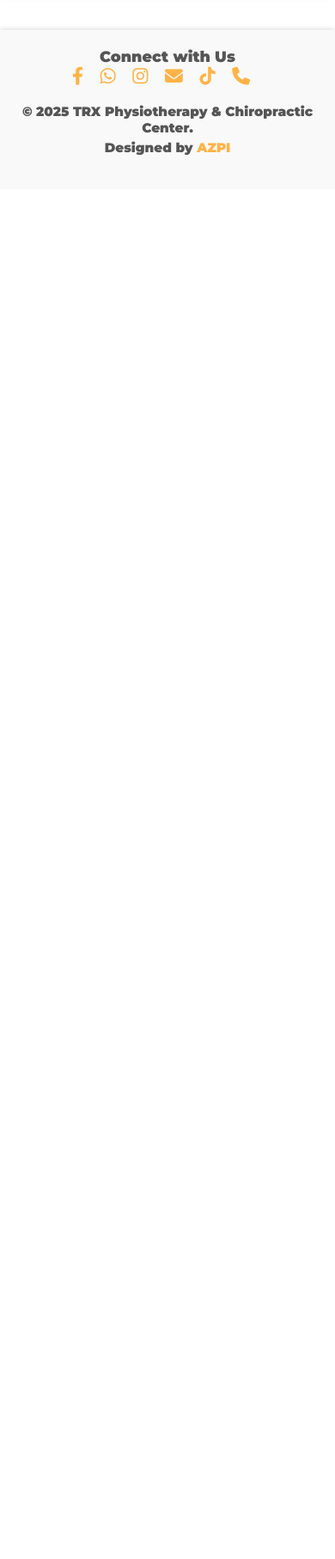
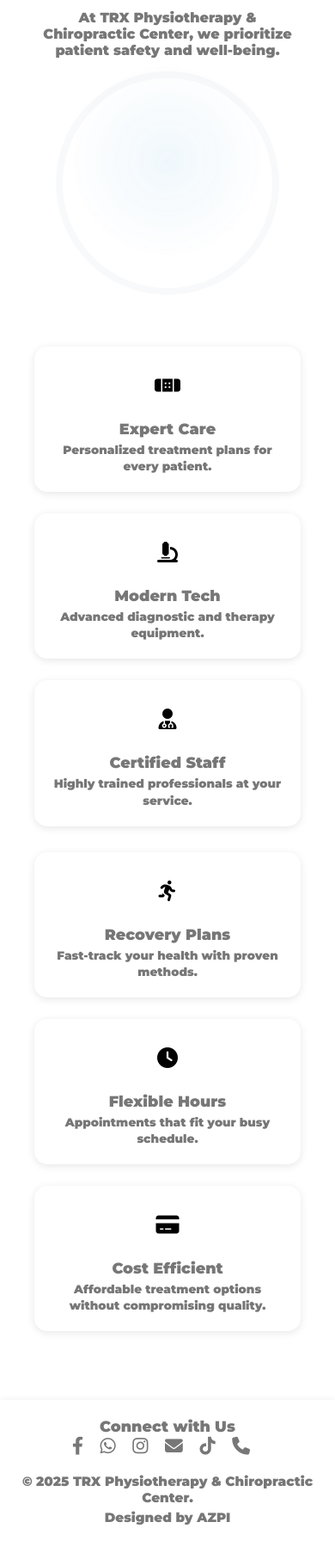
Before and after one commit to trxphysiotherapy/trx-website, a Django app: page / in a window 390 px wide. Shown: the part 1172-2985 px from the top of the page at 86% size. Before the commit the page ends 1353 px from the top, so only its background shows below. Run offline with Django 5.2, Linux system fonts and the light colour scheme; data that the repository does not hold is empty.

Commit message:
Update home page

```diff
--- a/website/admin.py
+++ b/website/admin.py
@@ -1,5 +1,6 @@
 from django.contrib import admin
-from .models import NavBarItem
+from .models import NavBarItem, Location
 
 
 admin.site.register(NavBarItem)
+admin.site.register(Location)
--- a/website/context_processors.py
+++ b/website/context_processors.py
@@ -1,11 +1,13 @@
-from .models import NavBarItem
+from .models import NavBarItem, Location
 
 def site_settings(request):
     try:
         return {
-            "site_settings": NavBarItem.objects.first()
+            "site_settings": NavBarItem.objects.first(),
+            "location": Location.objects.first()
         }
     except Exception:
         return {
-            "site_settings": None
+            "site_settings": None,
+            "location": None
         }
--- a/website/static/main/css/style.css
+++ b/website/static/main/css/style.css
@@ -1,14 +1,12 @@
-/* =========================================================
-   VARIABLES
-========================================================= */
 :root {
   --bg-color: #ffffff;
   --text-color: #000000;
   --sub-bg: #f9f9f9;
   --shadow-color: rgba(0, 0, 0, 0.1);
   --footer-bg: #f9f9f9;
-  --footer-text: #555;
+  --text: #777;
   --accent: #ffb347;
+  --font-family: 'Segoe UI', Tahoma, Geneva, Verdana, sans-serif;
 }
 
 body.dark-mode {
@@ -136,53 +126,247 @@ body {
   cursor: pointer;
 }
 
-/* =========================================================
-   CONTENT
-========================================================= */
 .wrapper {
-  width: 100%;
-  max-width: 1000px;
-  padding: 40px 20px;
-  text-align: center;
-  opacity: 0;
-  animation: fadeIn 1.2s forwards;
+  display: flex;
+  justify-content: space-between;
+  padding: 60px 20px;
+  max-width: 1200px;
+  margin: 10 auto;
 }
 
-.coming-soon {
-  font-size: clamp(2.5rem, 8vw, 5rem);
-  font-weight: 900;
-  letter-spacing: 0.2em;
-  text-transform: uppercase;
+.wrapper-left {
+  margin-top: 20px;
+  flex: 1;
 }
 
-.coming-soon span {
+.wrapper-left h3 {
+  font-size: 2.5rem;
+  color: var(--text);
+  line-height: 1.2;
+  margin-bottom: 20px;
+}
+
+.wrapper-left p {
+  font-size: 1rem;
+  color: var(--text);
+  line-height: 1.6;
+}
+
+.wrapper-right {
+  flex: 1;
+  display: flex;
+  justify-content: center;
+}
+
+.wrapper p {
+  text-align: justify;
+}
+
+.trx-span {
+  font-size: clamp(1.2rem, 4vw, 2.5rem);
+  font-weight: 900;
+  letter-spacing: 0.1em;
+  text-transform: uppercase;
+  display: inline-flex;
+  align-items: center;
+  vertical-align: baseline;
+  line-height: 1;
+}
+
+.trx-span span {
   background: linear-gradient(120deg, #ff4d8d, #ffb347, #4dd2ff);
-  background-size: 200%;
+  background-size: 200% auto;
   -webkit-background-clip: text;
   -webkit-text-fill-color: transparent;
   animation: gradientMove 4s linear infinite;
 }
 
-/* Social Icons */
-.icons {
+@keyframes gradientMove {
+  0% { background-position: 0% 50%; }
+  50% { background-position: 100% 50%; }
+  100% { background-position: 0% 50%; }
+}
+
+.gif-section {
+  max-width: 100%;
+  height: auto;
+  border-radius: 12px;
+  box-shadow: 0 10px 30px rgba(0, 0, 0, 0.1);
+}
+
+@media (max-width: 768px) {
+  .wrapper {
+    flex-direction: column;
+    text-align: center;
+  }
+
+  .wrapper-left h3 {
+    font-size: 1.8rem;
+  }
+}
+
+.social-icons {
   margin-top: 30px;
 }
 
-.icons a {
+.social-icons h2 {
+  color: var(--text);
+  text-align: center;
+  margin-bottom: 10px;
+}
+
+.social-icons a {
   margin: 0 12px;
   font-size: 1.5rem;
-  color: var(--text-color);
+  color: var(--text);
   transition: transform 0.3s, color 0.3s;
 }
 
-.icons a:hover {
+.social-icons a:hover {
   color: var(--accent);
   transform: scale(1.2);
 }
 
-/* =========================================================
-   LOCATION
-========================================================= */
+.main-wrapper {
+  max-width: 1000px;
+  margin: 40px auto;
+  padding: 40px;
+  background: var(--card-bg);
+  border-radius: 20px;
+  box-shadow: 0 10px 30px var(--card-shadow);
+}
+
+.main-wrapper h2 {
+  text-align: center;
+  margin-bottom: 10px;
+  font-size: 2rem;
+  color: var(--text);
+}
+
+.main-wrapper p {
+  text-align: center;
+  margin-bottom: 15px;
+  color: var(--text);
+}
+
+.content-grid {
+  display: flex;
+  align-items: center;
+  gap: 30px;
+}
+
+.side-column {
+  flex: 1;
+  display: flex;
+  flex-direction: column;
+  gap: 25px;
+}
+
+.info-box {
+  display: flex;
+  align-items: center;
+  gap: 15px;
+  padding: 20px;
+  background: var(--card-bg);
+  box-shadow: 0 2px 10px var(--shadow-color);
+  border: 1px solid var(--card-border);
+  border-radius: 15px;
+  transition: all 0.3s cubic-bezier(0.4, 0, 0.2, 1);
+  cursor: pointer;
+}
+
+.info-box:hover {
+  transform: scale(1.05);
+  box-shadow: 0 8px 20px rgba(0,0,0,0.08);
+  border-color: #3498db;
+}
+
+.left-align .info-box { text-align: right; justify-content: flex-end; }
+.right-align .info-box { text-align: left; justify-content: flex-start; }
+
+.text-content h5 {
+  margin: 0 0 5px 0;
+  color: var(--text);
+  font-size: 1.1rem;
+  font-weight: 700;
+}
+
+.text-content p {
+  font-size: 0.85rem !important;
+  margin: 0;
+  line-height: 1.4;
+  color: var(--text);
+}
+
+.icon {
+  font-size: 1.5rem;
+  width: 50px;
+  height: 50px;
+  display: flex;
+  align-items: center;
+  justify-content: center;
+  border-radius: 12px;
+}
+
+.dark-mode .icon {
+  color: var(--text);
+}
+
+.center-column {
+  flex: 1.2;
+  display: flex;
+  justify-content: center;
+  position: relative;
+}
+
+.gif-wrapper {
+  width: 260px;
+  height: 260px;
+  border-radius: 50%;
+  overflow: hidden;
+  border: 8px solid #f8f9fa;
+  margin: auto;
+  display: flex;
+  align-items: center;
+  justify-content: center;
+  background: #ffffff;
+}
+
+.dark-mode .gif-wrapper {
+  border-color: var(--text);
+  background: #111111;
+}
+
+.gif-wrapper img {
+  max-width: 85%;
+  max-height: 85%;
+  object-fit: contain;
+  display: block;
+}
+
+.center-column::before {
+  content: '';
+  position: absolute;
+  width: 80%;
+  height: 80%;
+  background: radial-gradient(circle, rgba(52, 152, 219, 0.1) 0%, transparent 70%);
+  z-index: 1;
+  animation: pulse 3s infinite;
+}
+
+@keyframes pulse {
+  0% { transform: scale(1); opacity: 0.5; }
+  50% { transform: scale(1.2); opacity: 0.8; }
+  100% { transform: scale(1); opacity: 0.5; }
+}
+
+@media (max-width: 850px) {
+  .content-grid { flex-direction: column; }
+  .center-column { order: -1; margin-bottom: 30px; }
+  .info-box { text-align: center !important; flex-direction: column; }
+  .left-align .info-box, .right-align .info-box { justify-content: center; }
+}
+
 .location-section {
   max-width: 600px;
   margin: 40px auto;
@@ -193,38 +377,39 @@ body {
 }
 
 .location-section h2 {
-  color: var(--accent);
+  color: var(--text);
   margin-bottom: 10px;
+  text-align: center;
 }
 
 .location-section p {
   line-height: 1.6;
+  color: var(--text);
+  text-align: center;
 }
 
 .location-section a {
-  color: var(--accent);
+  color: var(--text);
   text-decoration: none;
 }
 
-/* =========================================================
-   FOOTER
-========================================================= */
 .footer {
   width: 100%;
   padding: 20px 40px;
-  background: var(--footer-bg);
+  background: var(--bg-color);
   color: var(--footer-text);
   display: flex;
   justify-content: space-between;
   align-items: center;
   flex-wrap: wrap;
   font-size: 0.95rem;
-  box-shadow: 0 -2px 5px rgba(0,0,0,0.1);
+  box-shadow: 0 2px 10px var(--shadow-color);
 }
 
 .footer-left h4 {
   margin: 0;
   font-size: 1.1rem;
+  color: var(--text);
 }
 
 .footer-left h2 {
@@ -236,29 +421,29 @@ body {
   display: inline-block;
   margin-right: 12px;
   font-size: 1.3rem;
-  color: var(--accent);
+  color: var(--text);
   transition: transform 0.3s, color 0.3s;
 }
 
 .footer-left a:hover {
   transform: scale(1.2);
-  color: var(--footer-text); /* change color on hover if you want */
+  color: var(--accent);
 }
 
 .footer-right p {
   margin: 4px 0;
+  color: var(--text);
 }
 
 .footer a {
-  color: var(--accent);
+  color: var(--text);
   text-decoration: none;
 }
 
 .footer a:hover {
-  text-decoration: underline;
+  color: var(--accent);
 }
 
-/* Responsive for smaller screens */
 @media (max-width: 768px) {
   .footer {
     flex-direction: column;
--- a/website/templates/main/base.html
+++ b/website/templates/main/base.html
@@ -8,7 +8,9 @@
     <link rel="icon" href="{% static 'main/images/icon.ico' %}" type="image/x-icon">
 
     <title>{% block title %}TRX PHYSIOTHERAPY & CHIROPRACTIC CENTER{% endblock %}</title>
-
+    <meta name="description" content="{% block meta_description %}
+    TRX Physiotherapy & Chiropractic Center in Kathmandu, Nepal.
+    {% endblock %}">
     <!-- Font Awesome -->
     <link rel="stylesheet" href="https://cdnjs.cloudflare.com/ajax/libs/font-awesome/6.4.0/css/all.min.css" />
 
@@ -30,8 +32,8 @@
                     <!-- <img src="{% static 'main/images/trx-logo.png' %}"
                         alt="TRX Physiotherapy & Chiropractic Center Logo" class="main-logo"> -->
                     {% if site_settings and site_settings.logo %}
-                    <img src="{{ site_settings.logo.url }}" alt="{{ site_settings.name }}"
-                        class="main-logo">
+                    <img src="{{ site_settings.logo.url }}" alt="{{ site_settings.name }}" class="main-logo"
+                        title="{{ site_settings.name }}">
                     {% endif %}
                 </a>
 
--- a/website/templates/main/home.html
+++ b/website/templates/main/home.html
@@ -1,7 +1,11 @@
 {% extends 'main/base.html' %}
 {% load static %}
 
-{% block title %}Home | TRX Physiotherapy{% endblock %}
+{% block title %}Treat Your Pain at TRX Physiotherapy & Chiropractic Center{% endblock %}
+{% block meta_description %}
+Expert physiotherapy and chiropractic care at TRX Center. Specializing in TRX treatments for effective pain relief.
+Experience comprehensive care today.
+{% endblock %}
 
 {% block content %}
 
@@ -10,12 +14,19 @@
 
 <!-- Main content -->
 <div class="wrapper">
-    <h1 class="coming-soon">
-        <span>COMING SOON</span>
-    </h1>
-    <img class="gif-section" src="{% static '/main/images/physio-therapy.gif' %}" alt="Physiotherapy GIF" />
-    <!-- Social Icons -->
-    <div class="icons">
+    <div class="wrapper-left">
+        <h3>Expert Physiotherapy and Chiropractic care tailored to your recovery.</h3>
+        <p>We offer a wide range of physiotherapy and chiropractic services to help you recover from injuries,
+            conditions, and other health issues. Treatments are customized to your specific needs and goals. How
+            we can help at with and complete your recovery at <span class="trx-span"><span>TRX</span></p>
+    </div>
+
+    <div class="wrapper-right">
+        <img class="gif-section" src="{% static '/main/images/physio-therapy.gif' %}"
+            alt="TRX Physiotherapy & Chiropractic Center" title="TRX Physiotherapy & Chiropractic Center" />
+    </div>
+</div>
+<div class="social-icons">
     <h2>Connect With Us</h2>
     <a href="https://www.facebook.com/trxphysio/"><i class="fab fa-facebook-f"></i></a>
     <a href="https://api.whatsapp.com/send?phone=9779851408989"><i class="fab fa-whatsapp"></i></a>
@@ -23,24 +34,106 @@
     <a href="mailto:trxphysiotherapy@gmail.com"><i class="fas fa-envelope"></i></a>
     <a href="https://www.tiktok.com/@trxphysio"><i class="fab fa-tiktok"></i></a>
 </div>
+
+<div class="main-wrapper">
+    <h2>Why Choose Us?</h2>
+    <p>At TRX Physiotherapy & Chiropractic Center, we prioritize patient safety and well-being.</p>
+
+    <div class="content-grid">
+        <div class="side-column left-align">
+            <div class="info-box">
+                <div class="icon"><i class="fa-solid fa-bandage"></i></div>
+                <div class="text-content">
+                    <h5>Expert Care</h5>
+                    <p>Personalized treatment plans for every patient.</p>
+                </div>
+            </div>
+            <div class="info-box">
+                <div class="icon"><i class="fa-solid fa-microscope"></i></div>
+                <div class="text-content">
+                    <h5>Modern Tech</h5>
+                    <p>Advanced diagnostic and therapy equipment.</p>
+                </div>
+            </div>
+            <div class="info-box">
+                <div class="icon"><i class="fas fa-user-md"></i></div>
+                <div class="text-content">
+                    <h5>Certified Staff</h5>
+                    <p>Highly trained professionals at your service.</p>
+                </div>
+            </div>
+        </div>
+
+        <div class="center-column">
+            <div class="gif-wrapper">
+                {% if site_settings and site_settings.logo %}
+                <img src="{{ site_settings.logo.url }}" alt="{{ site_settings.name }}" title="{{ site_settings.name }}">
+                {% endif %}
+            </div>
+        </div>
+
+        <div class="side-column right-align">
+            <div class="info-box">
+                <div class="icon"><i class="fa-solid fa-person-running"></i></div>
+                <div class="text-content">
+                    <h5>Recovery Plans</h5>
+                    <p>Fast-track your health with proven methods.</p>
+                </div>
+            </div>
+            <div class="info-box">
+                <div class="icon"><i class="fa-solid fa-clock"></i></div>
+                <div class="text-content">
+                    <h5>Flexible Hours</h5>
+                    <p>Appointments that fit your busy schedule.</p>
+                </div>
+            </div>
+            <div class="info-box">
+                <div class="icon"><i class="fa-solid fa-credit-card"></i></div>
+                <div class="text-content">
+                    <h5>Cost Efficient</h5>
+                    <p>Affordable treatment options without compromising quality.</p>
+                </div>
+            </div>
+        </div>
+    </div>
+</div>
 </div>
 
 <!-- Location Section -->
+{% if location %}
 <div class="location-section">
     <h2>Our Location</h2>
-    <p>Thapathali Complex - Ward No 11, Kathmandu, Nepal</p>
+
+    {% if location.address %}
+        <p>{{ location.address }}</p>
+    {% endif %}
+
+    {% if location.primary_phone %}
         <p>
             Phone:
-        <a href="tel:+9779851408989" class="phone-link">
-            +977 9851408989
+            <a href="tel:{{ location.primary_phone }}" class="phone-link">
+                {{ location.primary_phone }}
             </a>
+            {% if location.secondary_phone %}
+                , <a href="tel:{{ location.secondary_phone }}" class="phone-link">
+                    {{ location.secondary_phone }}
+                  </a>
+            {% endif %}
         </p>
+    {% endif %}
 
+    {% if location.google_map_embed_url %}
         <iframe
-        src="https://www.google.com/maps/embed?pb=!1m18!1m12!1m3!1d3532.881701959894!2d85.31513997557101!3d27.69005092625401!2m3!1f0!2f0!3f0!3m2!1i1024!2i768!4f13.1!3m3!1m2!1s0x87687241480b0677%3A0xc1f3f90f7cf0adb7!2sTRX%20Physiotherapy%20and%20Chiropractic%20Centre!5e0!3m2!1sen!2snp!4v1766411138230!5m2!1sen!2snp"
-        width="100%" height="250" style="border:0;" allowfullscreen="" loading="lazy"
+            src="{{ location.google_map_embed_url }}"
+            width="100%"
+            height="250"
+            style="border:0;"
+            allowfullscreen
+            loading="lazy"
             referrerpolicy="no-referrer-when-downgrade">
         </iframe>
+    {% endif %}
 </div>
+{% endif %}
 
 {% endblock %}
```
Also changed, not shown: other parts of website/static/main/css/style.css (+19 -92 lines), website/models.py (+17 -0 lines), website/migrations/0002_location_alter_navbaritem_logo.py (added). Lines whose indentation alone changed are shown as unchanged.
